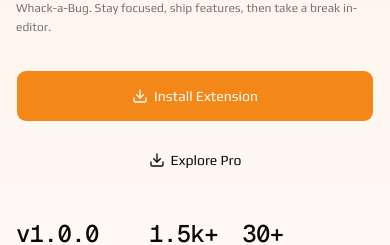
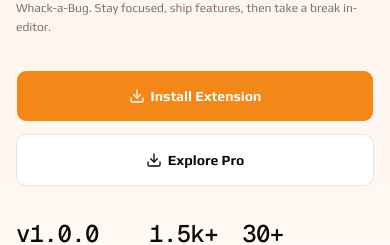
Before and after one commit to Victor-Okenwa/code-to-play-web, a Next.js app: page / in a window 390 px wide. Shown: the part 214-459 px from the top of the page. Built offline with nearby package versions, Linux system fonts and the light colour scheme.

Commit message:
Update Hero component styles to improve button responsiveness and visual emphasis, including changes to button variants and font weight.

```diff
--- a/src/components/home/hero.tsx
+++ b/src/components/home/hero.tsx
@@ -120,7 +120,7 @@ export function Hero() {
               href="/documentation?tab=installation"
               className={cn(
                 buttonVariants({ variant: "default", size: "lg" }),
-                "h-13 px-8 grow",
+                "h-13 px-8 max-sm:grow font-bold",
               )}
             >
               <DownloadIcon />
@@ -131,8 +131,8 @@ export function Hero() {
               target="_blank"
               rel="noopener noreferrer"
               className={cn(
-                buttonVariants({ variant: "ghost", size: "lg" }),
-                "h-13 px-8 grow",
+                buttonVariants({ variant: "outline", size: "lg" }),
+                "h-13 px-8 max-sm:grow font-bold",
               )}
             >
               <DownloadIcon />
```
